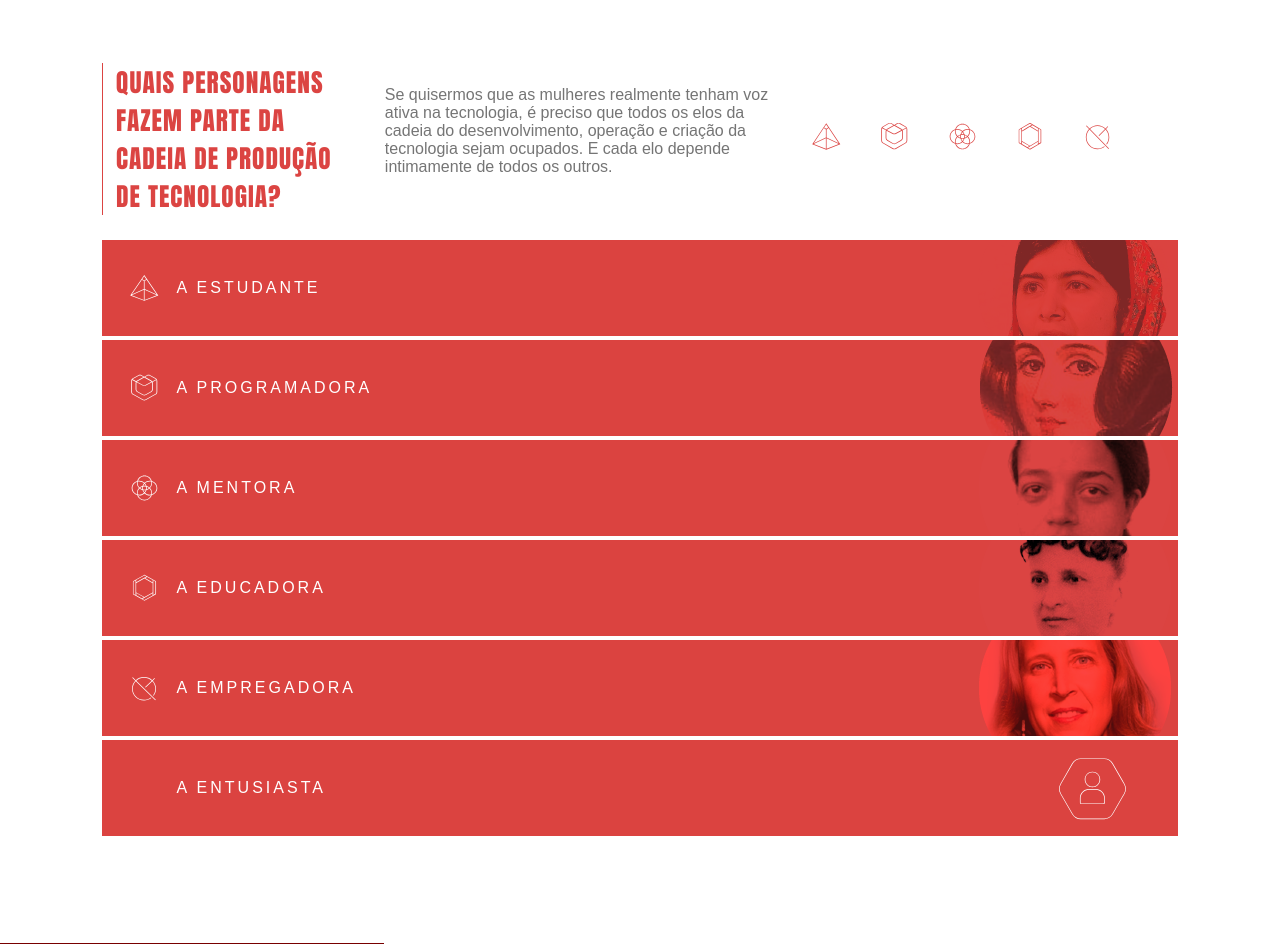
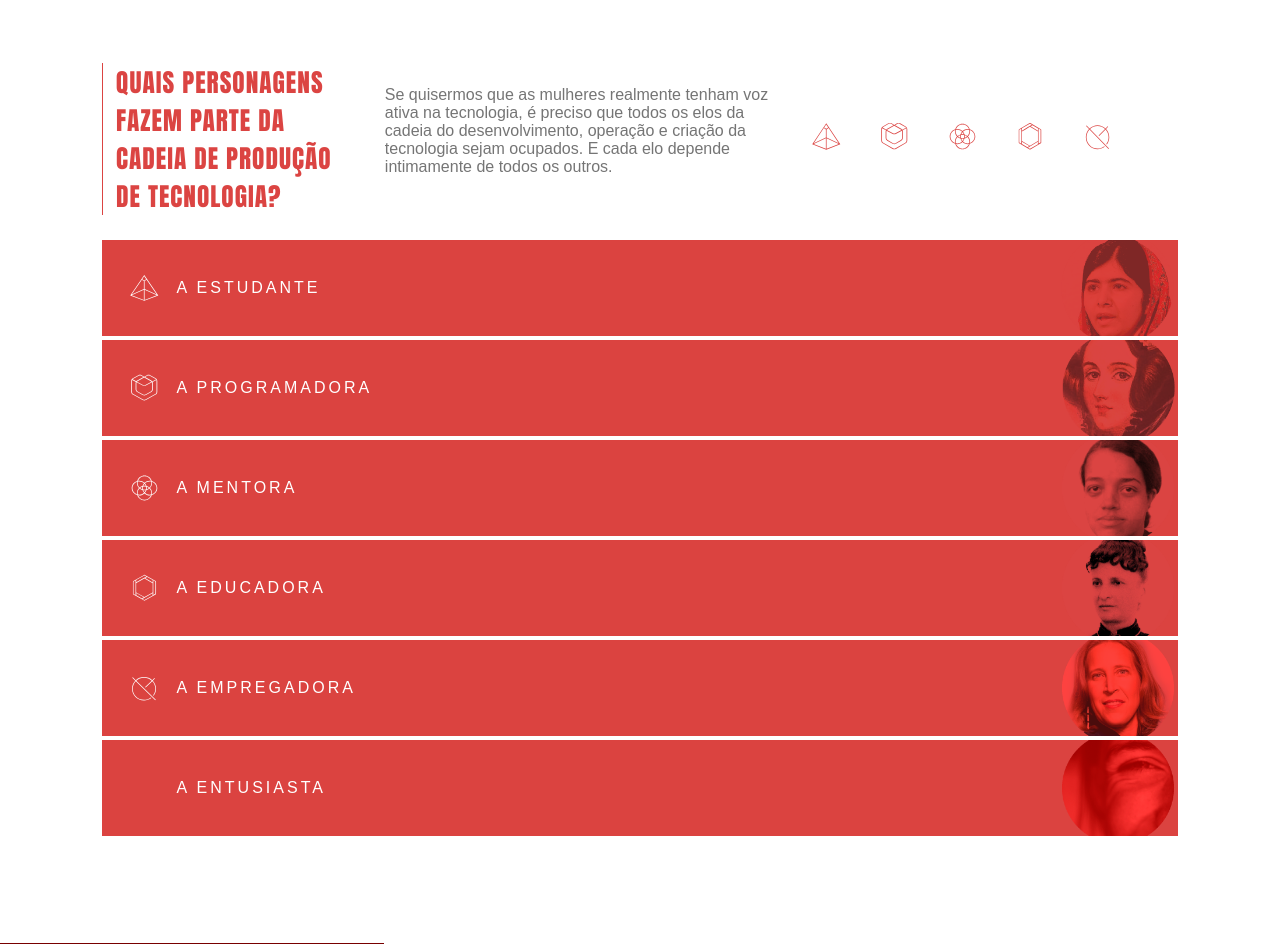
Before and after one commit to PedrovictorSouza/Nisia, a Django app: page / in a window 1280 px wide. Shown: the part 1464-2408 px from the top of the page. Run offline with Django 3.2, Linux system fonts and the light colour scheme; some libraries are stand-ins or nearby versions; some web fonts are replaced.

Commit message:
changed all classes from perfis thumbnails

```diff
--- a/nisia_cadastro/static/css/style.css
+++ b/nisia_cadastro/static/css/style.css
@@ -542,36 +542,41 @@ img.mulheres__a__svg {
 
 #mulheres__b__a {
     background-image: url('../img/thumb-03.png');
-    background-size: inherit;
+    background-size: 120px;
     background-position: right;
+    background-repeat: no-repeat;
 }
 
 #mulheres__b__b {
     background-image: url('../img/thumb-01.png');
-    background-size: inherit;
+    background-size: 120px;
     background-position: right;
+    background-repeat: no-repeat;
 }
 
 #mulheres__b__c {
     background-image: url('../img/thumb-02.png');
-    background-size: inherit;
+    background-size: 120px;
     background-position: right;
+    background-repeat: no-repeat;
 }
 
 #mulheres__b__d {
     background-image: url('../img/thumb-04.png');
-    background-size: inherit;
+    background-size: 120px;
     background-position: right;
+    background-repeat: no-repeat;
 }
 
 #mulheres__b__e {
     background-image: url('../img/thumb-05.png');
-    background-size: inherit;
+    background-size: 120px;
     background-position: right;
+    background-repeat: no-repeat;
 }
 
 #mulheres__b__f {
-    background-image: url('../img/avatar.svg');
+    background-image: url('../img/thumb-06.png');
     background-size: 120px;
     background-position: right;
     background-repeat: no-repeat;
```
